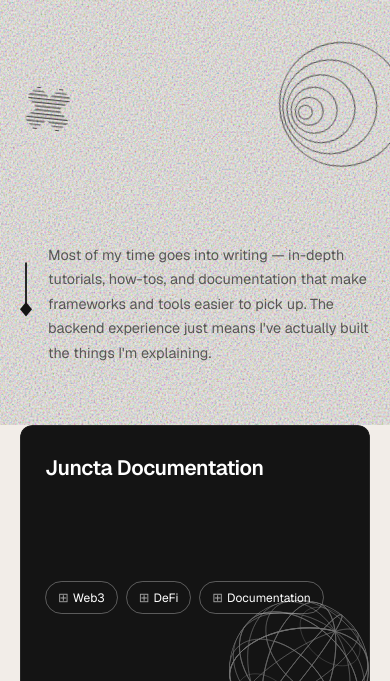
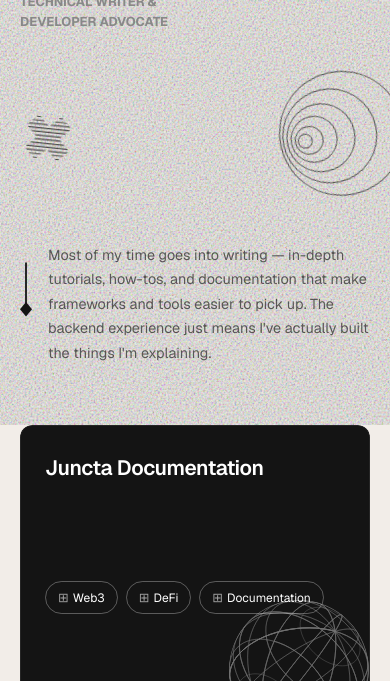
Before and after one commit to ade555/portfolio, a plain HTML site: page index.html in a window 390 px wide. Shown: the part 419-1100 px from the top of the page. Drawn offline with nearby package versions, Linux system fonts and the light colour scheme.

Commit message:
added job title

```diff
--- a/css/home.css
+++ b/css/home.css
@@ -439,6 +439,11 @@
     max-width: 60%;
   }
 
+  .job-title {
+    order: 3;
+    margin-top: 10px;
+  }
+
   .hero__cube {
     order: 2;
   }
--- a/index.html
+++ b/index.html
@@ -86,6 +86,9 @@
           <span class="hero__name-line" data-reveal>Ademola</span>
           <span class="hero__name-line" data-reveal>Thompson</span>
         </h1>
+        <h2 class="hero__subtitle job-title">
+          TECHNICAL WRITER & DEVELOPER ADVOCATE
+        </h2>
 
         <!-- Decorative row between name and arrow -->
         <div class="hero__deco" aria-hidden="true">
```
